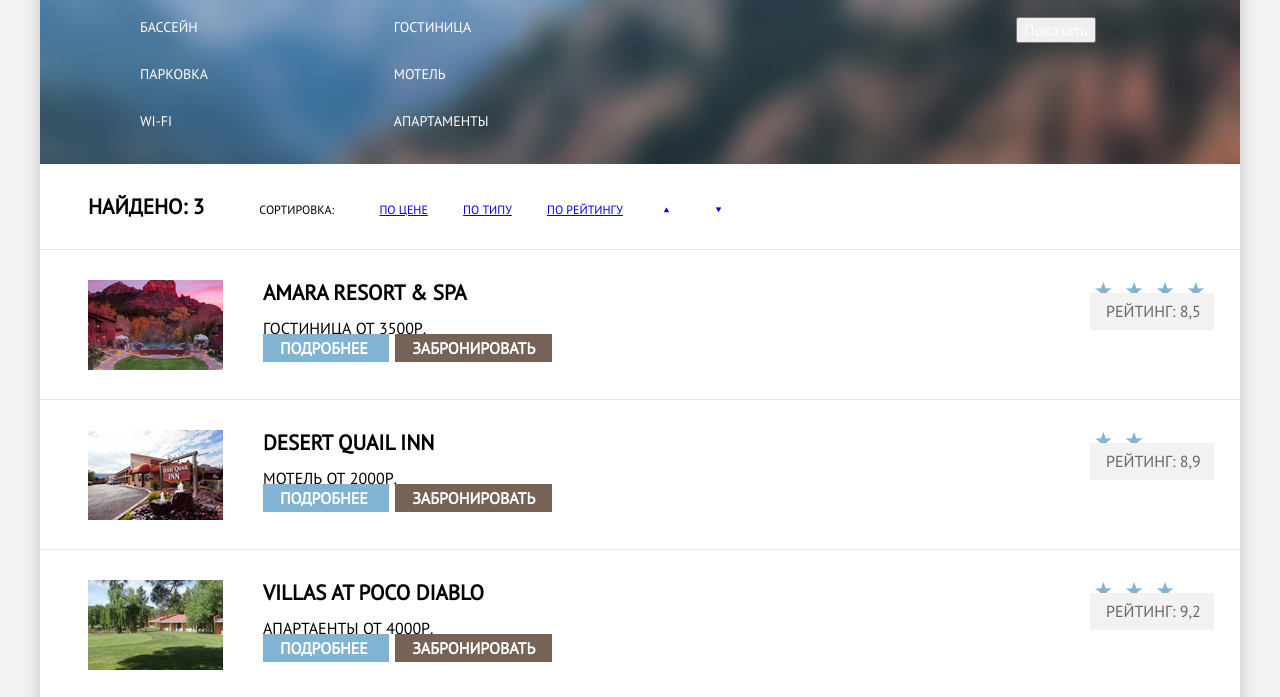
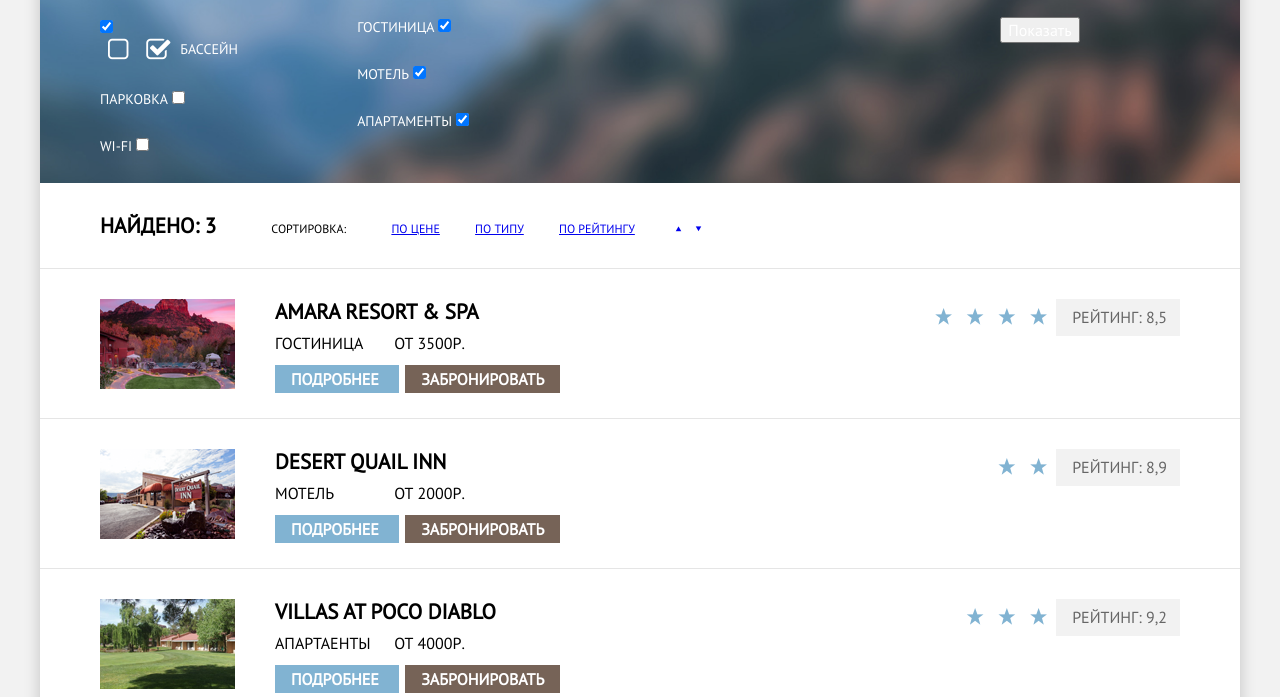
Before and after one commit to LovelyKate/sedona, a plain HTML site: page hotels.html in a window 1280 px wide. Shown: the part 110-807 px from the top of the page. Drawn offline with Linux system fonts and the light colour scheme.

Commit message:
добавка на полдник: невкусная страница отелей

```diff
--- a/css/style.css
+++ b/css/style.css
@@ -174,6 +174,8 @@ fieldset {
 }
 
 .button {
+    margin: 0;
+    padding: 0;
     text-decoration: none;
     font-weight: bold;
 }
@@ -214,6 +216,7 @@ HEADER ------------------------------------ toc3
 }
 
 .main-navigation .logo {
+    z-index: 100;
     position: absolute;
     left: 50%;
     margin-left: -69px;
@@ -751,8 +754,9 @@ FILTERS ---------------------------------- toc11
 
 .filters fieldset:last-child {
     position: absolute;
-    right: 0;
+    right: 5%;
 }
+
 
 .filters legend{
     font-weight: bold;
@@ -762,23 +766,28 @@ FILTERS ---------------------------------- toc11
     margin-bottom: 20px;
 }
 
+.filters .icon-check-off,
+.filters .icon-check-on {
+    display: inline-block;
+    vertical-align: middle;
+    font-size: 26px;
+    line-height: 20px;
+}
+
 .filters label {
     display: block;
+    cursor: pointer;
 
     font-size: 14px;
     line-height: 21px;
 
     padding-bottom: 26px;
-    padding-left: 40px;
 }
 
-.filters input[type="checkbox"] {
+/*.filters input[type="checkbox"] {
     display: none;
-}
+}*/
 
-.filters fieldset:last-child{
-    min-width: 224px;
-}
 
 
 /*
@@ -789,21 +798,24 @@ RANKING ---------------------------------- toc12
 ================================================
 */
 .ranking {
+    position: relative;
+
     min-height: 86px;
     font-size: 12px;
     line-height: 18px;
 
-    padding-left: 4%;
-    padding-right: 4%;
+    padding-left: 5%;
+    padding-right: 5%;
 
     border-bottom: 1px solid #e5e5e5;
 }
 
 .ranking h2 {
     display: inline-block;
+
     margin: 0;
     padding: 0;
-    padding-top: 30px;
+    margin-top: 30px;
     vertical-align: top;
 
     margin-right: 52px;
@@ -814,7 +826,8 @@ RANKING ---------------------------------- toc12
     display: inline-block;
     margin: 0;
     padding: 0;
-    padding-top: 37px;
+    margin-top: 37px;
+
     vertical-align: top;
 }
 
@@ -822,12 +835,8 @@ RANKING ---------------------------------- toc12
     margin-right: 42px;
 }
 
-.ranking .button-rank {
+.ranking .button-rank:not(.arrow) {
     margin-right: 32px;
-}
-
-.button-rank i {
-    margin-right: 0;
 }
 
 
@@ -838,51 +847,52 @@ HOTELS ----------------------------------- toc13
 
 ================================================
 */
-.hotel-card {
+.hotels .hotel-card {
     position:relative;
     border-bottom: 1px solid #e5e5e5;
 }
 
 .hotels .hotel-card {
+    position: relative;
+
+    display: inline-block;
+    width: 100%;
+    vertical-align: top;
+
     min-height:150px;
+
     padding-top: 30px;
     padding-bottom: 30px;
-    padding-left: 4%;
-    padding-right: 4%;
+    padding-left: 5%;
+    padding-right: 5%;
 }
 
+
+/*
+    =============================
+    HOTEL PHOTO -----------------
+    =============================
+*/
 .hotel-card .hotel-photo {
+    position: absolute;
     min-width: 135px;
-    position: absolute;
 }
 
+
+/*
+    =============================
+    HOTEL MAIN ------------------
+    =============================
+*/
 .hotel-card .hotel-main {
-    min-width: 315px;
-    padding-left: 175px;
-}
+    position: absolute;
 
-.hotel-card .rating {
-    min-width: 150px;
-    position: absolute;
-    right: 0;
-}
-
-.hotel-card .hotel-photo,
-.hotel-card .hotel-main {
-    float: left;
-}
-
-.hotel-card .rating {
-    float: right;
-}
-
-/*Ссылка - название отелей*/
-.hotel-main h2 {
-    padding-bottom: 12px;
+    margin-left: 175px;
+    margin-right: 175px;
 }
 
 .hotel-main h2 {
-    padding-bottom: 12px;
+    margin-bottom: 8px;
     cursor: pointer;
 }
 
@@ -894,34 +904,17 @@ HOTELS ----------------------------------- toc13
   color: #cacaca;
 }
 
-  /*НЕ РАБОТАЕТ :( */
-.hotel-category span {
-    padding-bottom: 17px;
+.hotel-main .info {
+    display: inline-block;
 }
 
-.info .type {
+.info.type {
     display: inline-block;
-    min-width: 110px;
+    min-width: 115px;
 }
 
-  /*НЕ РАБОТАЕТ :( */
-.stars i {
-    text-align:left;
-    color: #81b3d2;
-    font-size: 19px;
-    line-height: 20px;
-
-    margin-bottom: 48px;
-}
-
-.rating .score {
-    background-color: #f2f2f2;
-    color: #666666;
-
-    padding-left: 16px;
-    padding-right: 13px;
-    padding-top: 8px;
-    padding-bottom: 9px;
+.hotel-category .info {
+    padding-bottom: 16px;
 }
 
   /*
@@ -930,8 +923,8 @@ HOTELS ----------------------------------- toc13
     =============================
 */
 .hotel-buttons .button {
-    padding-left: 17px;
-    padding-right: 17px;
+    padding-left: 16px;
+    padding-right: 16px;
     padding-top: 4px;
     padding-bottom: 4px;
 
@@ -966,3 +959,39 @@ HOTELS ----------------------------------- toc13
     background-color: #503e33;
     color: #928a85;
 }
+
+
+/*
+    =============================
+    HOTEL RATING ----------------
+    =============================
+*/
+
+.hotel-card .hotel-rating {
+    position: absolute;
+    min-width: 150px;
+    right: 5%;
+}
+
+  /*НЕ РАБОТАЕТ :( */
+.hotel-rating .stars{
+    display: inline-block;
+
+    text-align:left;
+    color: #81b3d2;
+    font-size: 19px;
+    line-height: 20px;
+
+    margin-bottom: 48px;
+}
+
+.hotel-rating .score {
+    display: inline-block;
+    background-color: #f2f2f2;
+    color: #666666;
+
+    padding-left: 16px;
+    padding-right: 13px;
+    padding-top: 8px;
+    padding-bottom: 9px;
+}
--- a/hotels.html
+++ b/hotels.html
@@ -56,9 +56,11 @@
 
     <fieldset>
       <legend>Инфраструктура:</legend>
+                <input name="check-1" id="check-1" type="checkbox" value="Pool" checked>
         <label for="check-1">
+          <i class="icon-check-off"></i>
+          <i class="icon-check-on"></i>
           Бассейн
-          <input name="check-1" id="check-1" type="checkbox" value="Pool" checked>
         </label>
         <label for="check-2">
           Парковка
@@ -111,10 +113,10 @@
     <a class="button-rank" href="#">
       По рейтингу
     </a>
-    <a class="button-rank" href="#" title="По возрастанию">
+    <a class="button-rank arrow" href="#" title="По возрастанию">
       <i class="icon-up-dir"></i>
     </a>
-    <a class="button-rank" href="#" title="По убыванию">
+    <a class="button-rank arrow" href="#" title="По убыванию">
       <i class="icon-down-dir"></i>
     </a>
   </div>
@@ -145,7 +147,7 @@
           </a>
         </div>
       </div>
-      <div class="rating">
+      <div class="hotel-rating">
         <div class="stars">
           <i class="icon-star"></i>
           <i class="icon-star"></i>
@@ -179,7 +181,7 @@
           </a>
         </div>
       </div>
-      <div class="rating">
+      <div class="hotel-rating">
         <div class="stars">
           <i class="icon-star"></i>
           <i class="icon-star"></i>
@@ -211,7 +213,7 @@
           </a>
         </div>
       </div>
-      <div class="rating">
+      <div class="hotel-rating">
         <div class="stars">
           <i class="icon-star"></i>
           <i class="icon-star"></i>
```
